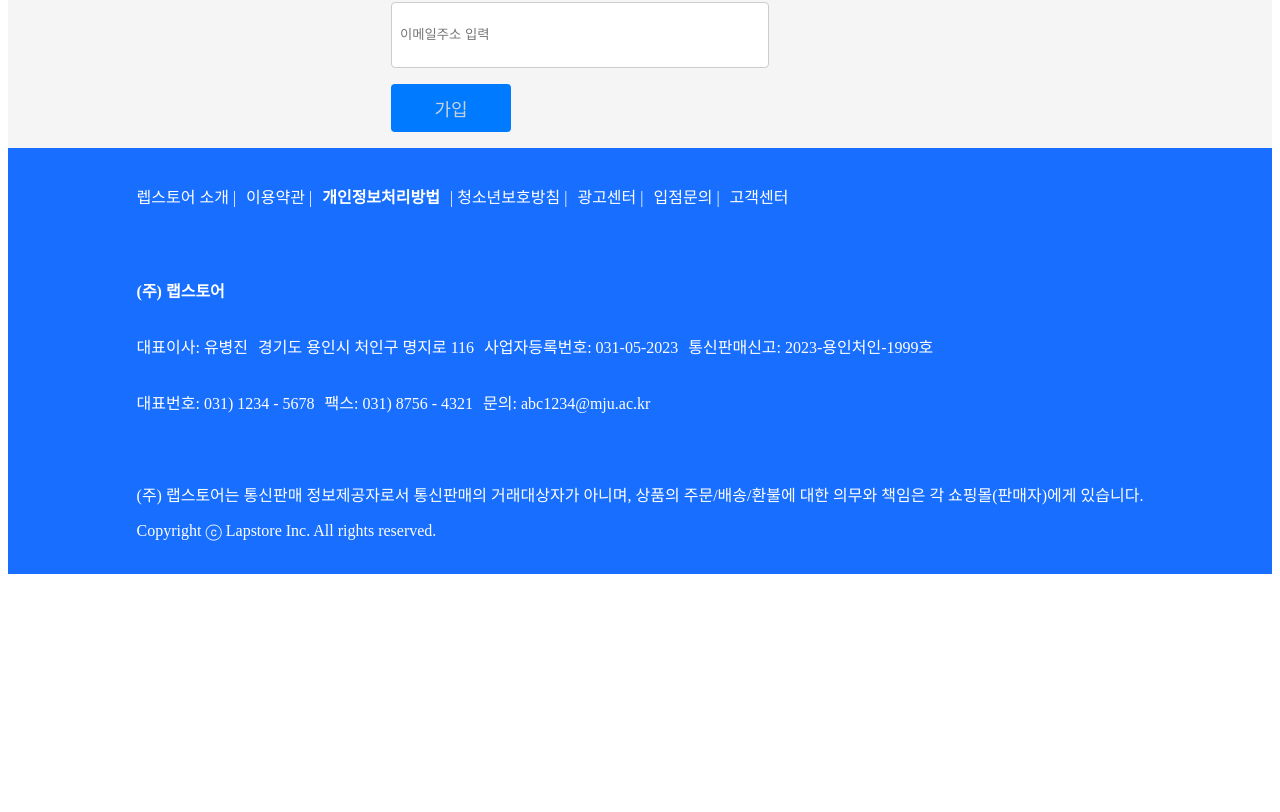
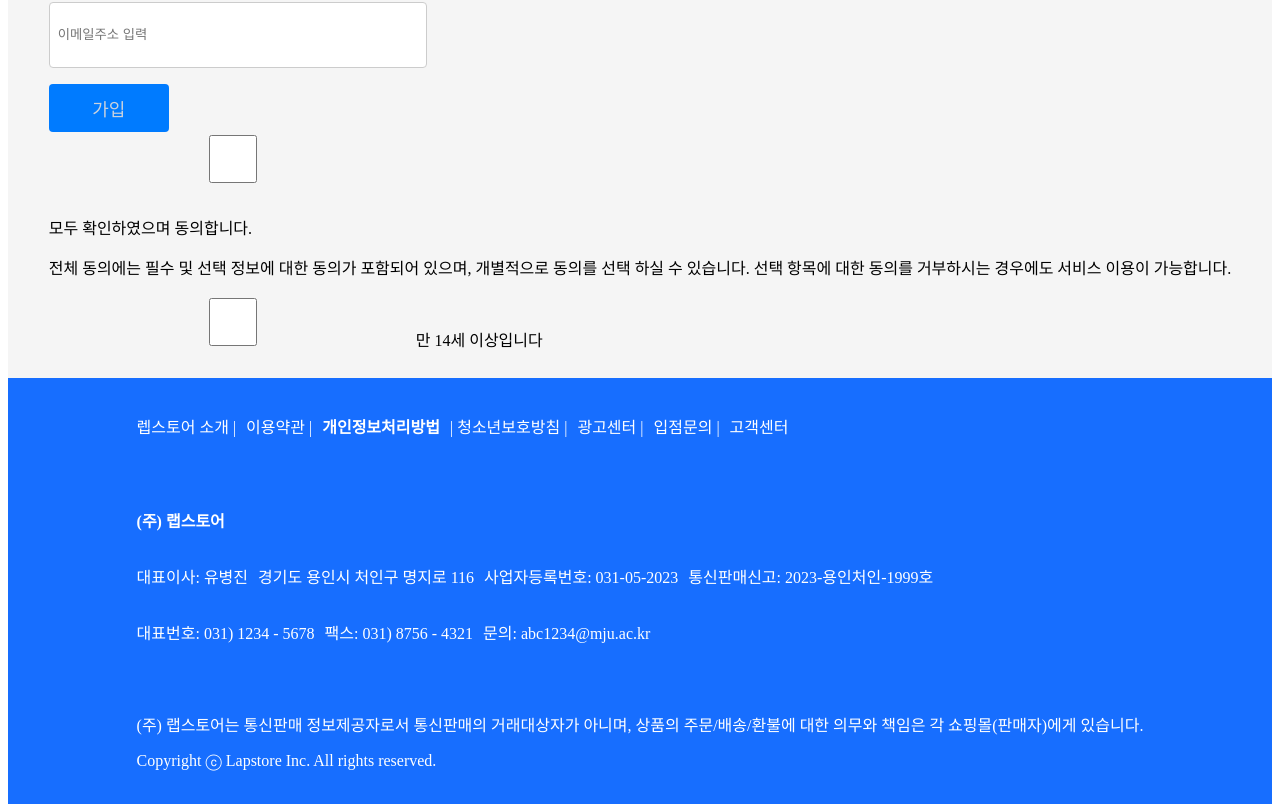
Before and after one commit to ggongjae/LapStore, a React (Create React App) app: page /Join in a window 1280 px wide. Shown: the part 881-1693 px from the top of the page. Before the commit the page ends 1463 px from the top, so only its background shows below. Built offline with nearby package versions, Linux system fonts and the light colour scheme.

Commit message:
FEAT:회원가입,동의

```diff
--- a/src/components/JoinPage/Agree.js
+++ b/src/components/JoinPage/Agree.js
@@ -1,104 +1,44 @@
 import { useState } from 'react'
 import React from 'react'
 import './Agree.css'
+
 function Agree() {
-    const [user, setUser] = useState({
-        id: '',
-        password: '',
-        name: '',
-        phone: '',
-        email: '',
-        verificationCode: '', // 인증번호
-        registrationDate: '',
-        isAdmin: false,
-    })
+    const [isChecked, setIsChecked] = useState(false)
+    const [isChecked1, setIsChecked1] = useState(false)
 
-    const handleChange = event => {
-        const { name, value } = event.target
-        setUser({
-            ...user,
-            [name]: value,
-        })
+    const toggleCheck = () => {
+        setIsChecked(!isChecked)
     }
 
-    const handleJoin = () => {}
+    const handleAllAgree = () => {
+        // 여기에 모든 동의 항목을 처리하는 로직을 추가하세요.
+        setIsChecked(true)
+    }
 
     return (
-        <div className="join-box">
-            <div className="join-title-box">
-                <h1 className="join-title">회원가입</h1>
+        <div className="agree-container">
+            <div className="agree-header">
+                <input
+                    type="checkbox"
+                    checked={isChecked}
+                    onChange={toggleCheck}
+                />
+                <p>모두 확인하였으며 동의합니다.</p>
             </div>
-            <div className="join-input-box">
-                <div>
-                    <p>아이디</p>
-                    <input
-                        className="id"
-                        type="email"
-                        name="id"
-                        value={user.id}
-                        onChange={handleChange}
-                        placeholder="아이디"
-                    />
-                </div>
-                <p>비밀번호</p>
+            <div className="agree-content">
+                <p>
+                    전체 동의에는 필수 및 선택 정보에 대한 동의가 포함되어
+                    있으며, 개별적으로 동의를 선택 하실 수 있습니다. 선택 항목에
+                    대한 동의를 거부하시는 경우에도 서비스 이용이 가능합니다.
+                </p>
+            </div>
+            <div className="agree-checkbox">
                 <input
-                    className="password"
-                    type="password"
-                    name="password"
-                    value={user.password}
-                    onChange={handleChange}
-                    placeholder="비밀번호 입력"
+                    type="checkbox"
+                    checked={isChecked1}
+                    onChange={toggleCheck}
                 />
-                <p>비밀번호 재확인</p>
-                <input
-                    className="password"
-                    type="password"
-                    name="confirmPassword"
-                    value={user.confirmPassword}
-                    onChange={handleChange}
-                    placeholder="비밀번호 재입력"
-                />
-                <p>이름</p>
-                <input
-                    className="name"
-                    type="name"
-                    name="name"
-                    value={user.name}
-                    onChange={handleChange}
-                    placeholder="이름"
-                />
-                <p>휴대폰 번호</p>
-                <input
-                    className="phone"
-                    type="text"
-                    name="phone"
-                    value={user.phone}
-                    onChange={handleChange}
-                    placeholder="휴대전화"
-                />
-                <p>인증번호</p>
-                <input
-                    className="verification-code"
-                    type="text"
-                    name="verificationCode"
-                    value={user.verificationCode}
-                    onChange={handleChange}
-                    placeholder="인증번호"
-                />
-                <p>E-mail</p>
-                <input
-                    className="email"
-                    type="text"
-                    name="email"
-                    value={user.email}
-                    onChange={handleChange}
-                    placeholder="이메일주소 입력"
-                />
-            </div>
-            <div>
-                <button className="join-submit-btn" onClick={handleJoin}>
-                    가입
-                </button>
+                <label onClick={toggleCheck}>만 14세 이상입니다</label>
             </div>
         </div>
     )
--- a/src/components/JoinPage/Join.js
+++ b/src/components/JoinPage/Join.js
@@ -1,6 +1,8 @@
 import { useState } from 'react'
 import React from 'react'
 import './Join.css'
+import Agree from './Agree'
+
 function Join() {
     const [user, setUser] = useState({
         id: '',
@@ -205,6 +207,7 @@ function Join() {
                         가입
                     </button>
                 </div>
+                <Agree />
             </div>
         </div>
     )
```
Also changed, not shown: src/components/JoinPage/Agree.css (added).
